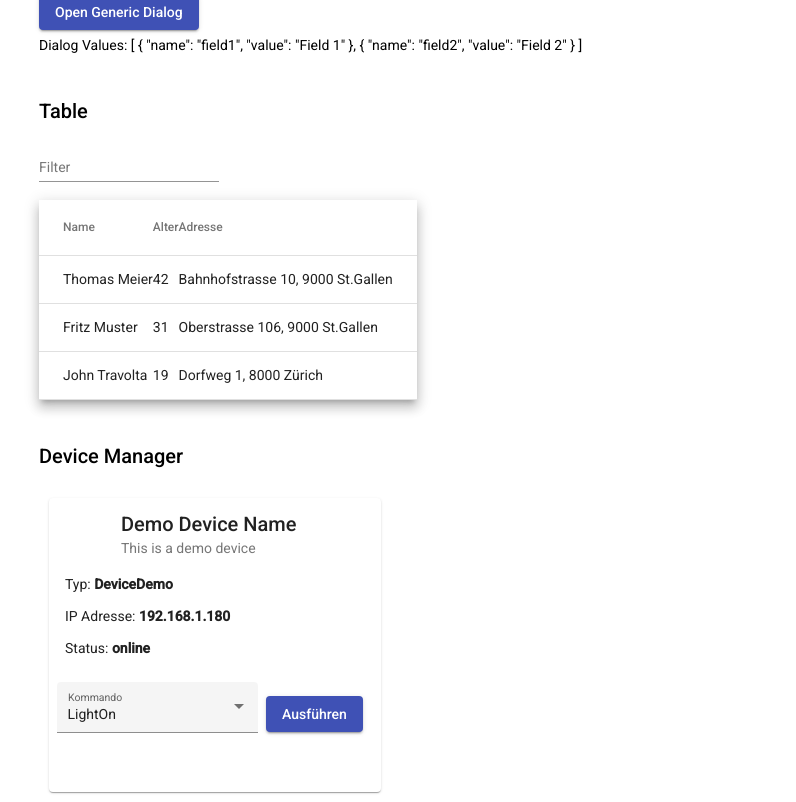
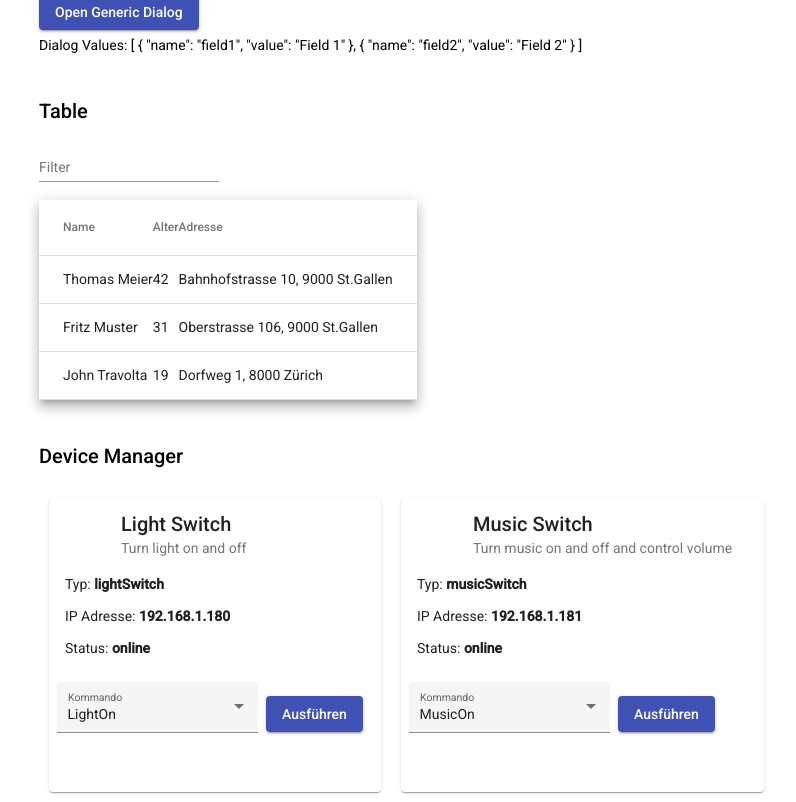
Before and after one commit to brandadrian/factory-ui, an Angular app in the folder factory-ui/: page / in a window 1280 px wide. Shown: the part 234-1036 px from the top of the page, without its empty margins (1-797 px from the left). Built offline with nearby package versions, Linux system fonts and the light colour scheme.

Commit message:
Music and light

```diff
--- a/factory-ui/projects/factory-ui-lib/src/lib/factory-ui-lib.module.ts
+++ b/factory-ui/projects/factory-ui-lib/src/lib/factory-ui-lib.module.ts
@@ -24,7 +24,7 @@ import { MatSelectModule } from '@angular/material/select';
     FactoryUiLibComponent,
     GenericDialogComponent,
     TableComponent,
-    DeviceManagerComponent
+    DeviceManagerComponent,
   ],
   imports: [
     CommonModule,
--- a/factory-ui/src/app/device-manager-demo/device-manager-demo.component.ts
+++ b/factory-ui/src/app/device-manager-demo/device-manager-demo.component.ts
@@ -9,7 +9,7 @@ import { BehaviorSubject, Observable, of, pipe, Subject } from 'rxjs';
   styleUrls: ['./device-manager-demo.component.scss']
 })
 export class DeviceManagerDemoComponent implements OnInit {
-  private commandsMockFromBackend = [
+  private lightCommandsMockFromBackend = [
     {
       DeviceId: 1,
       Command: "LightOn"
@@ -19,11 +19,37 @@ export class DeviceManagerDemoComponent implements OnInit {
       Command: "LightOff"
     }];
 
-  private deviceInformationMockFromBackend = {
+  private lightDeviceInformationMockFromBackend = {
     DeviceId: 1,
     Description: "Light swtich",
-    Commands: this.commandsMockFromBackend,
-    Command: this.commandsMockFromBackend[0],
+    Commands: this.lightCommandsMockFromBackend,
+    Command: this.lightCommandsMockFromBackend[0],
+    State: "online"
+  };
+
+  private musicCommandsMockFromBackend = [
+    {
+      DeviceId: 2,
+      Command: "MusicOn"
+    },
+    {
+      DeviceId: 2,
+      Command: "MusicOff"
+    },
+    {
+      DeviceId: 2,
+      Command: "VolumeUp"
+    },
+    {
+      DeviceId: 2,
+      Command: "VolumeDown"
+    }];
+
+  private musicDeviceInformationMockFromBackend = {
+    DeviceId: 1,
+    Description: "Music swtich",
+    Commands: this.musicCommandsMockFromBackend,
+    Command: this.musicCommandsMockFromBackend[0],
     State: "online"
   };
 
@@ -36,18 +62,24 @@ export class DeviceManagerDemoComponent implements OnInit {
   constructor() { }
 
   public ngOnInit(): void {
-    this.commandChange.pipe(tap((deviceCommand: DeviceCommand) => {
-      setTimeout(() => this.isCommandExecuting.next(false), 2000 );
-    })).subscribe();
   }
 
-  private executeCommandInternal(command: DeviceCommand): Observable<any> {
-    this.deviceInformationMockFromBackend.Command = command;
+  private executeMusicCommandInternal(command: DeviceCommand): Observable<any> {
+    this.musicDeviceInformationMockFromBackend.Command = command;
     return of({});
   }
 
-  private getDeviceInformationInternal(): Observable<DeviceInformation> {
-    return  of(this.deviceInformationMockFromBackend).pipe(delay(2000));
+  private getMusicDeviceInformationInternal(): Observable<DeviceInformation> {
+    return  of(this.musicDeviceInformationMockFromBackend).pipe(delay(2000));
+  }
+
+  private executeLightCommandInternal(command: DeviceCommand): Observable<any> {
+    this.lightDeviceInformationMockFromBackend.Command = command;
+    return of({});
+  }
+
+  private getLightDeviceInformationInternal(): Observable<DeviceInformation> {
+    return  of(this.lightDeviceInformationMockFromBackend).pipe(delay(2000));
   }
 
   public deviceManagerItems$: Observable<Array<DeviceManagerItem>> = of([
@@ -56,16 +88,32 @@ export class DeviceManagerDemoComponent implements OnInit {
       IsReadOnly: false,
       Device:     {
         Id: 1,
-        Type: "DeviceDemo",
+        Type: "lightSwitch",
         IpAddress: "192.168.1.180",
-        Name: "Demo Device Name",
-        Description: "This is a demo device",
+        Name: "Light Switch",
+        Description: "Turn light on and off",
         Test: "test"
       }
       ,
-      DeviceInformation: this.getDeviceInformationInternal().pipe(map(deviceInformation => deviceInformation)),
-      getDeviceInformation: () => this.getDeviceInformationInternal(),
-      executeCommand: (command: DeviceCommand) => this.executeCommandInternal(command)
-  }
+      DeviceInformation: this.getLightDeviceInformationInternal().pipe(map(deviceInformation => deviceInformation)),
+      getDeviceInformation: () => this.getLightDeviceInformationInternal(),
+      executeCommand: (command: DeviceCommand) => this.executeLightCommandInternal(command)
+  },
+  {
+    IsLoading: false,
+    IsReadOnly: false,
+    Device:     {
+      Id: 1,
+      Type: "musicSwitch",
+      IpAddress: "192.168.1.181",
+      Name: "Music Switch",
+      Description: "Turn music on and off and control volume",
+      Test: "test"
+    }
+    ,
+    DeviceInformation: this.getMusicDeviceInformationInternal().pipe(map(deviceInformation => deviceInformation)),
+    getDeviceInformation: () => this.getMusicDeviceInformationInternal(),
+    executeCommand: (command: DeviceCommand) => this.executeMusicCommandInternal(command)
+}
   ]);
 }
```
